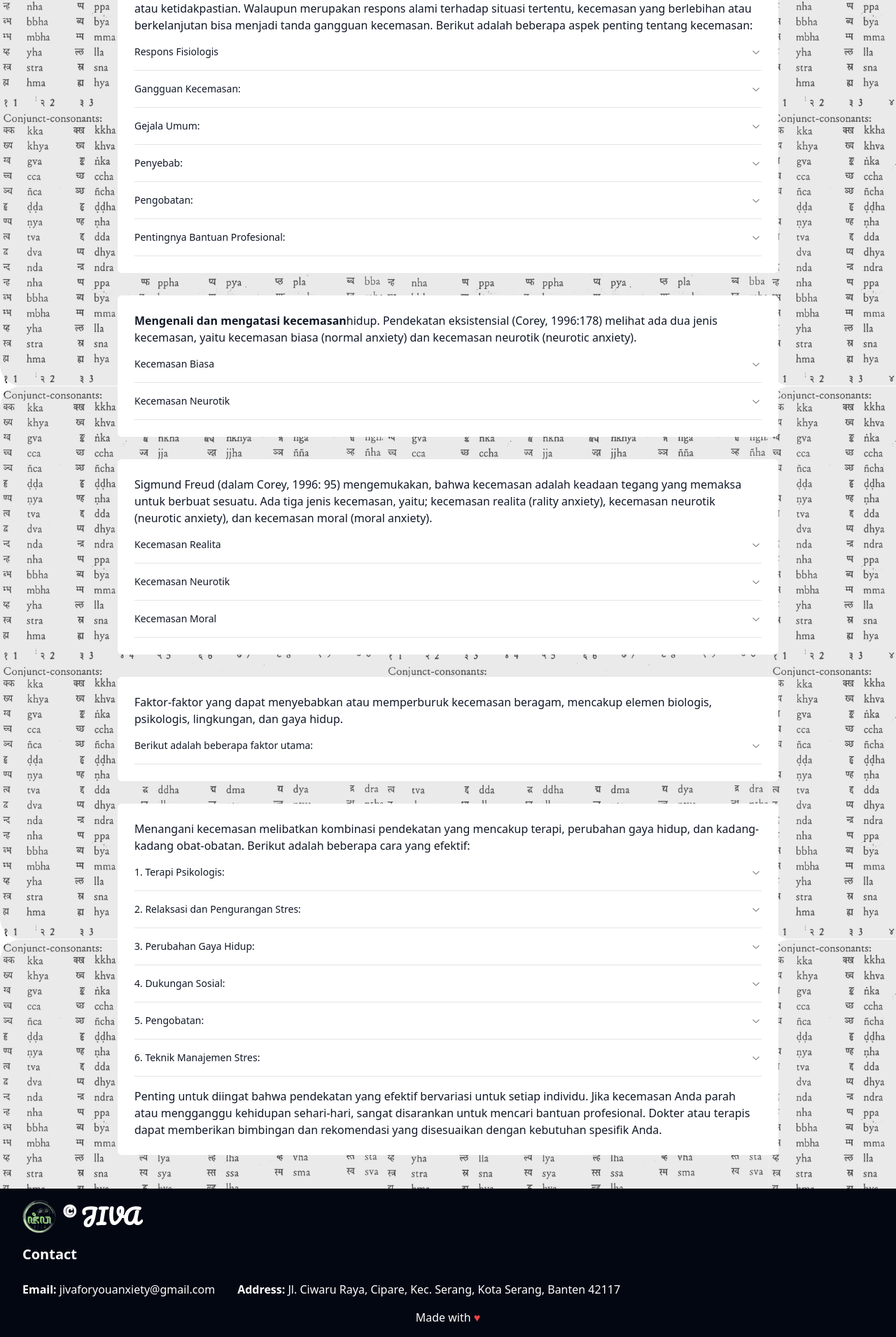
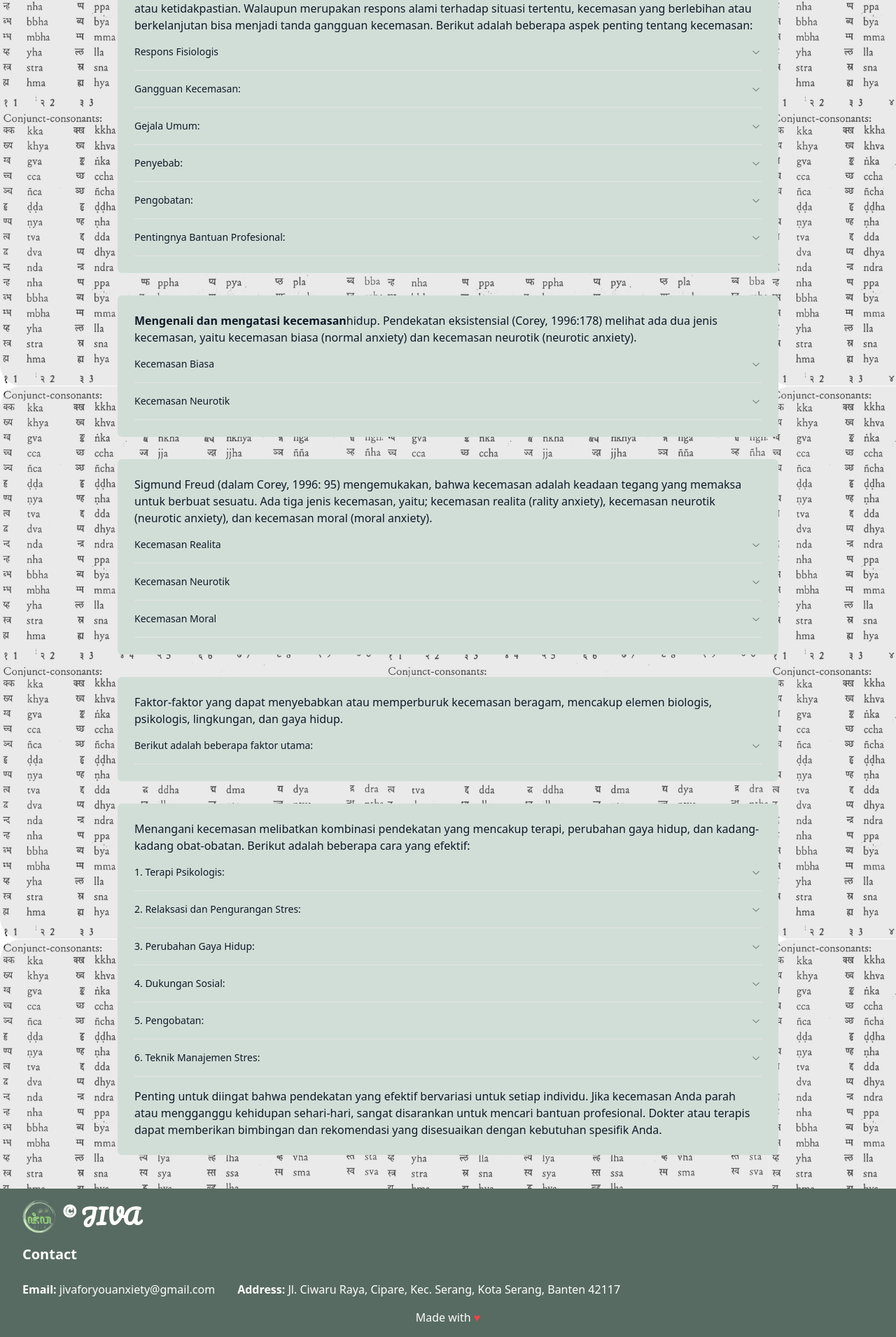
Before and after one commit to paresiqbal/jiva, a React (Vite) app: page /informasi in a window 1280 px wide. Shown: the part 238-2148 px from the top of the page at 70% size. Built offline with nearby package versions, Linux system fonts and the light colour scheme.

Commit message:
Change color

```diff
--- a/src/components/EmoteCard.tsx
+++ b/src/components/EmoteCard.tsx
@@ -40,8 +40,8 @@
       {images.map((image: string, index: number) => (
         <Card
           key={index}
-          className={`text-center p-2 ${
-            selectedCard === index ? "bg-primary" : ""
+          className={`text-center p-2 bg-[#d1ded7] ${
+            selectedCard === index ? "bg-[#689986]" : ""
           }`}
           onClick={() => handleClick(index)}
         >
--- a/src/components/Footer.tsx
+++ b/src/components/Footer.tsx
@@ -3,7 +3,7 @@
 
 export default function Footer() {
   return (
-    <footer id="contact" className="bg-gray-950 text-white py-4">
+    <footer id="contact" className="bg-[#576b62] text-white py-4">
       <div className="container mx-auto">
         <h2 className="font-custom text-3xl font-bold flex gap-2 items-center">
           <img src={jiva} alt="logo" className="w-12 h-12" />
--- a/src/pages/Article/Artikel.tsx
+++ b/src/pages/Article/Artikel.tsx
@@ -72,13 +72,13 @@
 
   return (
     <div className="py-12">
-      <h1 className="text-3xl font-bold mb-4 bg-white p-2 rounded-md">
+      <h1 className="text-3xl font-bold mb-4 bg-[#d1ded7] p-2 rounded-md">
         ARTIKEL
       </h1>
       <div>
         {currentArticles.map((data) => (
           <Link to={`/ArtikelDetail/${data.id}`} key={data.id}>
-            <Card className="mb-4">
+            <Card className="mb-4 bg-[#d1ded7]">
               <CardHeader>
                 <CardTitle className="text-lg underline hover:cursor-pointer font-semibold">
                   {data.title}
@@ -96,7 +96,7 @@
             key={pageNumber + 1}
             onClick={() => handlePageChange(pageNumber + 1)}
             className={`mx-2 py-1 px-3 rounded-lg ${
-              currentPage === pageNumber + 1 ? "bg-primary" : "bg-gray-100"
+              currentPage === pageNumber + 1 ? "bg-[#689986]" : "bg-[#f1f3f2]"
             }`}
           >
             {pageNumber + 1}
--- a/src/pages/Article/ArtikelDetail.tsx
+++ b/src/pages/Article/ArtikelDetail.tsx
@@ -59,7 +59,7 @@
 
   return (
     <div className="mx-auto py-12">
-      <div className="px-6 bg-white py-4 rounded-md">
+      <div className="px-6 bg-[#d1ded7] py-4 rounded-md">
         <div className="mb-4 ">
           <h2 className="text-3xl font-bold">{article.title}</h2>
           <p className="text-gray-500">{article.author}</p>
@@ -76,7 +76,9 @@
           to="/artikel"
           className="text-blue-500 hover:underline mb-4 block my-4"
         >
-          <Button> &lt; Kembali ke Artikel</Button>
+          <Button className="bg-[#689986] hover:bg-[#576b62]">
+            &lt; Kembali ke Artikel
+          </Button>
         </Link>
       </div>
     </div>
--- a/src/pages/Dashboard.tsx
+++ b/src/pages/Dashboard.tsx
@@ -52,15 +52,12 @@
             <Button
               onClick={scrollToContact}
               variant="outline"
-              className="text-gray-900 hover:text-white hover:bg-[#689986] active:bg-[#576b62]"
+              className="text-gray-900 bg-white hover:text-white hover:bg-[#689986] active:bg-[#576b62]"
             >
               Hubungi Kami
             </Button>
             <a href="/mood">
-              <Button
-                variant="outline"
-                className="hover:bg-primary hover:text-white"
-              >
+              <Button variant="outline" className="bg-[#689986] hover:bg-white">
                 Tes Kecemasanmu Hari ini ?
               </Button>
             </a>
--- a/src/pages/Game.tsx
+++ b/src/pages/Game.tsx
@@ -97,10 +97,10 @@
 
   return (
     <div className="py-12">
-      <div className="bg-[#9DC183] rounded-md px-6 py-2 mb-2">
+      <div className="bg-[#f1f3f2] rounded-md px-6 py-2 mb-2">
         <h1 className="text-3xl font-bold">Test Kecemasan mu hari ini</h1>
       </div>
-      <div className="flex flex-col gap-2 w-full bg-white rounded-md px-6 py-2">
+      <div className="flex flex-col gap-2 w-full bg-[#f1f3f2] rounded-md px-6 py-2">
         <Input
           type="text"
           placeholder="Masukan namamu"
--- a/src/pages/Informasi.tsx
+++ b/src/pages/Informasi.tsx
@@ -11,7 +11,7 @@
 export default function Informasi() {
   return (
     <div className="flex flex-col gap-8 px-6 py-12">
-      <section className="bg-white rounded-md px-6 py-6">
+      <section className="bg-[#d1ded7] rounded-md px-6 py-6">
         <h1 className="text-3xl font-bold">LAYANAN INFORMASI</h1>
         <p>
           <span className="font-bold">Kecemasan</span> adalah perasaan
@@ -74,7 +74,7 @@
         </Accordion>
       </section>
 
-      <section className="bg-white rounded-md px-6 py-6">
+      <section className="bg-[#d1ded7] rounded-md px-6 py-6">
         <p>
           <span className="font-bold">Mengenali dan mengatasi kecemasan</span>
           hidup. Pendekatan eksistensial (Corey, 1996:178) melihat ada dua jenis
@@ -101,7 +101,7 @@
         </Accordion>
       </section>
 
-      <section className="bg-white rounded-md px-6 py-6">
+      <section className="bg-[#d1ded7] rounded-md px-6 py-6">
         <p>
           Sigmund Freud (dalam Corey, 1996: 95) mengemukakan, bahwa kecemasan
           adalah keadaan tegang yang memaksa untuk berbuat sesuatu. Ada tiga
@@ -137,7 +137,7 @@
         </Accordion>
       </section>
 
-      <section className="bg-white rounded-md px-6 py-6">
+      <section className="bg-[#d1ded7] rounded-md px-6 py-6">
         <p>
           Faktor-faktor yang dapat menyebabkan atau memperburuk kecemasan
           beragam, mencakup elemen biologis, psikologis, lingkungan, dan gaya
@@ -155,7 +155,7 @@
         </Accordion>
       </section>
 
-      <section className="bg-white rounded-md px-6 py-6">
+      <section className="bg-[#d1ded7] rounded-md px-6 py-6">
         <p>
           Menangani kecemasan melibatkan kombinasi pendekatan yang mencakup
           terapi, perubahan gaya hidup, dan kadang-kadang obat-obatan. Berikut
```
